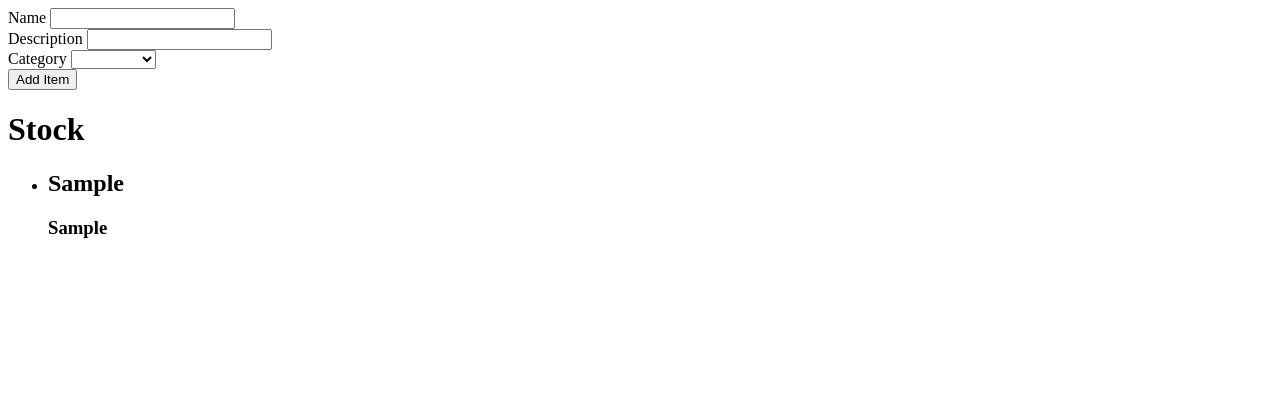
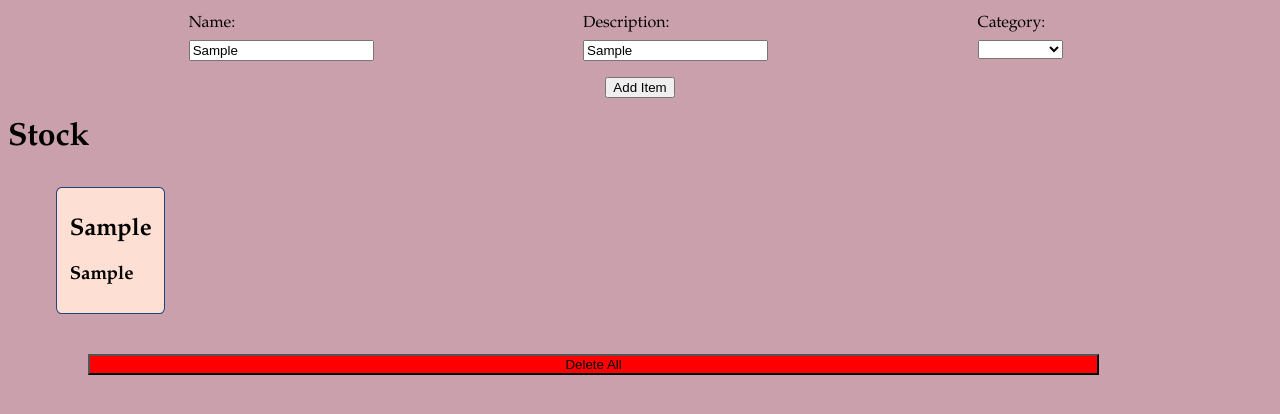
Before and after one commit to djghis/flower_dom_projectflower_dom_project, a plain HTML site: page index.html in a window 1280 px wide. Both pictures are taken after typing "Sample", "Sample" into the empty fields and a click on the input "Add Item". Drawn offline with Linux system fonts and the light colour scheme.

Commit message:
some kind of css added'

```diff
--- a/css/main.css
+++ b/css/main.css
@@ -0,0 +1,52 @@
+body {
+  font-family: Palatino;
+  background-color: #CAA0AC;
+}
+
+#form-wrapper {
+  width: 100%;
+  display: flex;
+  justify-content: space-evenly;
+
+}
+
+.form-item {
+  margin-right: 1.8rem;
+}
+
+label.primary {
+  display: block;
+  margin: 0.4em 0;
+}
+
+label::after {
+  content: ":";
+}
+
+button, input[type="submit"] {
+  margin-top: 1rem;
+}
+
+#stock {
+  display: flex;
+  flex-wrap: wrap;
+  list-style-type: none;
+}
+
+.stock-list-item {
+  margin: 0.5rem 0.5rem;
+  padding: 0.5rem 0.8rem;
+  border: 1px solid #20437c;
+  border-radius: 5%;
+  background: #FDDFD3;
+}
+
+button {
+  width: 80%;
+  display: flex;
+  justify-content:space-around;
+  background-color: red;
+  margin: 2rem;
+  margin-left: 5rem;
+
+}
--- a/index.html
+++ b/index.html
@@ -8,6 +8,7 @@
     </head>
   <body>
     <form id="new-item-form">
+      <div id="form-wrapper">
         <div class="form-item">
           <label for="name" class="primary">Name</label>
           <input type="text" id="name" required/>
@@ -17,7 +18,6 @@
           <label for="description" class="primary">Description</label>
           <input type="text" id="description" >
         </div>
-
         <div class="form-item">
           <label for="category" class='primary'>Category</label>
           <select id="category">
@@ -26,8 +26,12 @@
             <option value="Vase">Vase</option>
             <option value="Perishable">Perishable</option>
           </select>
+
         </div>
+      </div>
+      <div id="form-wrapper">
         <input type="submit" value="Add Item">
+      </div>
     </form>
     <h1>Stock</h1>
     <ul id="stock"></ul>
--- a/js/app.js
+++ b/js/app.js
@@ -2,17 +2,18 @@ document.addEventListener('DOMContentLoaded', () => {
   const newItemform = document.querySelector('#new-item-form');
   newItemform.addEventListener('submit', handleFormSubmit);
 
-  // const deleteAllButton = document.createElement('button');
-  // const body = document.querySelector('body');
-  // body.appendChild(deleteAllButton);
-  // deleteAllButton.textContent = 'Delete All';
-  // deleteAllButton.addEventListener('click', handleDeleteButtonClick);
+  const deleteAllButton = document.createElement('button');
+  const body = document.querySelector('body');
+  body.appendChild(deleteAllButton);
+  deleteAllButton.textContent = 'Delete All';
+  deleteAllButton.classList.add('form-wrapper');
+  deleteAllButton.addEventListener('click', handleDeleteButtonClick);
 });
 
-// const handleDeleteButtonClick = function () {
-//   const stock = document.querySelector('ul');
-//   stock.innerHTML = '';
-// };
+const handleDeleteButtonClick = function () {
+  const stock = document.querySelector('ul');
+  stock.innerHTML = '';
+};
 
 const handleFormSubmit = function (event) {
   event.preventDefault();
@@ -21,7 +22,7 @@ const handleFormSubmit = function (event) {
   const stockList = document.querySelector('#stock');
   stockList.appendChild(stockListItem);
 
-  event.target.reset();
+  // event.target.reset();
 };
 
 const createStockListItem = function (form) {
```
Lines whose indentation alone changed are shown as unchanged.
